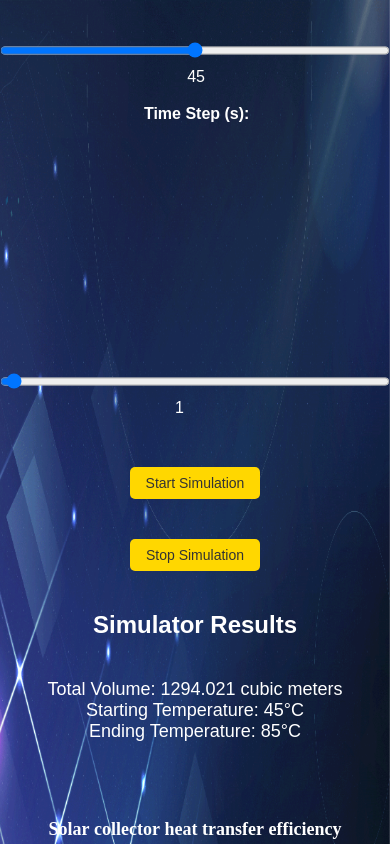
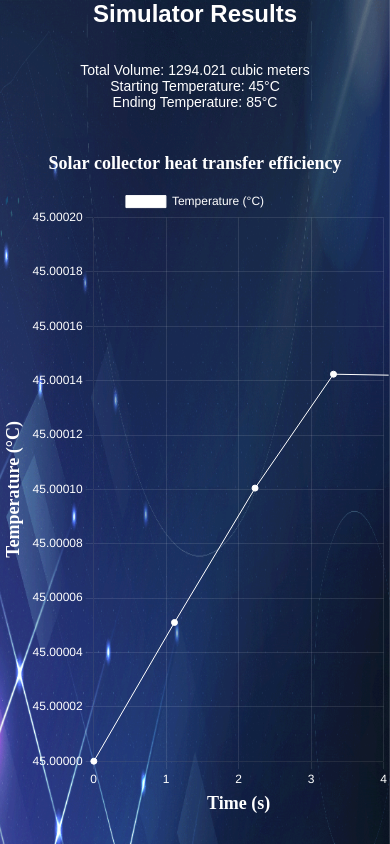
Before and after one commit to reshmar00/Solar-Water-Heater-Simulation, a website: page simulator/index.html in a window 390 px wide. Both pictures are taken after a click on the button "Start Simulation". Drawn offline with nearby package versions, Linux system fonts and the light colour scheme.

Commit message:
Added more functionality for responsive web app

```diff
--- a/simulator/controller.js
+++ b/simulator/controller.js
@@ -52,14 +52,65 @@ const controller = {
 
     startSimulator: function() {
         console.log("Entered startSimulator function");
+        console.log("Inner width is ", window.innerWidth);
         // Display values and start plotting the graph
+
+        // Show the graph div
+        const graphDiv = document.querySelector('.graph');
+        graphDiv.style.display = 'block';
+
+        // Initialize or fetch model values
+        if (window.innerWidth <= 768) {
+            // this.init();
+            console.log("Entered 768 pixels and below zone")
+            this.triggerAnimations();
+        }
+        else {
+            this.displayValues();
+        }
+
+    },
+
+    triggerAnimations: function() {
+        console.log("Starting trigger animations function");
+        const controlsDiv = document.querySelector('.controls');
+        const graphDiv = document.querySelector('.graph');
+
+        // Apply classes to trigger sliding animations
+        controlsDiv.classList.add('controls-slide-out', 'transition');
+        graphDiv.classList.add('graph-slide-in', 'transition');
+
+        // Listen for the transitionend event on the controls div
+        controlsDiv.addEventListener('transitionend', this.handleAnimationEnd.bind(this));
+        console.log("Ending trigger animations function");
+    },
+
+    handleAnimationEnd: function(event) {
+        console.log("Animation ended");
+
+        // Remove the event listener to avoid multiple calls
+        event.target.removeEventListener('transitionend', controller.handleAnimationEnd);
+
+        // Hide the controls div
+        const controlsDiv = document.querySelector('.controls');
+        controlsDiv.style.display = 'none';
+        // Reset the translation for the graph div
+        const graphDiv = document.querySelector('.graph');
+        graphDiv.style.transform = 'translateX(0)';
+
+        // /* initialize empty graph for simulation */
+        // view.initEmptySimulation();
+
+        // Display values and start plotting the graph
+        console.log("Starting to display values");
         this.displayValues();
     },
 
     displayValues: function() {
+        console.log("Displaying values");
+        console.log(model.selectedValues);
         // Display selected values in simulatorResultsDiv
         view.displaySelectedValues(model.selectedValues);
-        console.log("Selected values:", model.selectedValues);
 
         // Extracting values from model.selectedValues
         let TStart = Number(model.selectedValues.temperature.value);
--- a/simulator/index.html
+++ b/simulator/index.html
@@ -51,10 +51,6 @@
                     window.onload = function() {
                         model.onLoadFunction();
                     };
-                    window.addEventListener("resize", function() {
-                        const ctx = document.getElementById('myChart')
-                        ctx.resize();
-                    });
                 </script>
                 <div class="option-item">
                     <div class="label-container">
@@ -151,10 +147,6 @@
     <div class="graph">
         <h2>Simulator Results</h2>
         <pre id="two-d-rendering-content"></pre>
-        <div class="result-column"></div>
-        <div class="result-column"></div>
-        <div class="result-column"></div>
-        <!-- This is where the simulation results or other data will appear -->
         <div class="chart-container">
             <canvas id="myChart"></canvas>
         </div>
--- a/simulator/styles.css
+++ b/simulator/styles.css
@@ -5,13 +5,14 @@ body, html {
     font-family: "Bai Jamjuree", sans-serif;
     color: white;
     overflow-x: hidden;
-    /**/
     overflow-y: auto;
 }
 
-h1, h2 {
+h2{
     text-align: center;
     color: white;
+    margin:0;
+    padding:0;
 }
 
 .chart-container {
@@ -162,8 +163,9 @@ select {
 }
 
 #two-d-rendering-content {
+    position: relative;
     font-family: "Bai Jamjuree", sans-serif;
-    font-size: 18px;
+    font-size: 14px;
     color: #FFFFFF;
     padding: 20px;
     display: flex;
@@ -179,74 +181,97 @@ select {
     box-sizing: border-box;  /* Include padding in width calculation */
 }
 
+/* Code for transitions */
+
+.controls-slide-out {
+    left: -100%;
+    width: 0;
+    opacity: 0;
+    transition: left 0.5s ease-in-out, width 0.5s ease-in-out, opacity 0.5s ease-in-out;
+}
+
+.graph-slide-in {
+    width: 100%;
+    /*left: 0;*/
+    /*display: block;*/
+    /*transform: translateX(-100%);*/
+    /*transition: transform 0.5s ease-in-out;*/
+}
+.transition {
+    transition: all 0.5s ease;
+}
+
 /* Styles for screens smaller than 768 pixels */
 @media (max-width: 768px) {
+    .graph {
+        display: none; /* Hide the graph div initially */
+    }
+
     .controls-container {
         flex-direction: column; /* Stack controls and graph vertically on smaller screens */
     }
-    .controls, .graph {
-        width: 100%; /* Make both controls and graph full width on smaller screens */
+
+    .controls {
+        width: 100%;
+        height: 100vh; /* Make the controls div full screen height */
     }
     .options-container {
-        width: 95%; /* Slightly increase the width of the options container for small screens */
+        width: 50%; /* Slightly increase the width of the options container for small screens */
     }
     .button-container {
         flex-direction: column; /* Stack buttons vertically on smaller screens */
         align-items: center; /* Center the buttons */
         padding-top: 20px; /* Reduce padding */
     }
-    .graph{
-        width: 30%;
-    }
 }
 
-@media (max-width: 480px) {
-    .controls-container {
-        flex-direction: column; /* stack controls and graph vertically */
-    }
+/*@media (max-width: 480px) {*/
+/*    .controls-container {*/
+/*        flex-direction: column; !* stack controls and graph vertically *!*/
+/*    }*/
 
-    .controls, .graph {
-        width: 100%;
-        height: auto;
-        overflow-y: auto; /* if content overflows, it becomes scrollable */
-        max-height: 70vh;
-    }
+/*    .controls, .graph {*/
+/*        width: 100%;*/
+/*        height: auto;*/
+/*        overflow-y: auto; !* if content overflows, it becomes scrollable *!*/
+/*        max-height: 70vh;*/
+/*    }*/
 
-    .options-container {
-        width: 95%; /* increase width slightly */
-        bottom: 1%; /* adjust bottom spacing */
-        padding: 3px; /* reduce padding */
-    }
+/*    .options-container {*/
+/*        width: 95%; !* increase width slightly *!*/
+/*        bottom: 1%; !* adjust bottom spacing *!*/
+/*        padding: 3px; !* reduce padding *!*/
+/*    }*/
 
-    .button-container {
-        flex-direction: column; /* stack buttons vertically */
-        align-items: center; /* center the buttons */
-        padding-top: 20px; /* reduce padding */
-    }
+/*    .button-container {*/
+/*        flex-direction: column; !* stack buttons vertically *!*/
+/*        align-items: center; !* center the buttons *!*/
+/*        padding-top: 20px; !* reduce padding *!*/
+/*    }*/
 
-    .option-item {
-        flex-direction: column; /* stack label and dropdown/slider */
-        align-items: center; /* center them */
-        margin: 10px 0; /* adjust margin */
-    }
+/*    .option-item {*/
+/*        flex-direction: column; !* stack label and dropdown/slider *!*/
+/*        align-items: center; !* center them *!*/
+/*        margin: 10px 0; !* adjust margin *!*/
+/*    }*/
 
-    .label-container, .dropdown-container, .slider-container {
-        width: 100%; /* full width for these on mobile */
-        padding: 5px 0; /* some vertical padding for spacing */
-        text-align: center; /* center align text */
-    }
+/*    .label-container, .dropdown-container, .slider-container {*/
+/*        width: 100%; !* full width for these on mobile *!*/
+/*        padding: 5px 0; !* some vertical padding for spacing *!*/
+/*        text-align: center; !* center align text *!*/
+/*    }*/
 
-    #startSimulator, #stopSimulator {
-        font-size: 14px; /* slightly smaller font */
-        padding: 8px 16px; /* adjust padding */
-    }
+/*    #startSimulator, #stopSimulator {*/
+/*        font-size: 14px; !* slightly smaller font *!*/
+/*        padding: 8px 16px; !* adjust padding *!*/
+/*    }*/
 
-    #two-d-rendering-content {
-        flex-direction: column; /* stack columns vertically */
-    }
+/*    #two-d-rendering-content {*/
+/*        flex-direction: column; !* stack columns vertically *!*/
+/*    }*/
 
-    .result-column {
-        width: 100%; /* full width for columns */
-        padding: 5px 0; /* adjust padding */
-    }
-}
+/*    .result-column {*/
+/*        width: 100%; !* full width for columns *!*/
+/*        padding: 5px 0; !* adjust padding *!*/
+/*    }*/
+/*}*/
--- a/simulator/view.js
+++ b/simulator/view.js
@@ -110,15 +110,6 @@ const view = {
         this.timeStepValueElement.textContent = value;
     },
 
-    /* Method to format how values are displayed */
-    formatValue: function(key, value) {
-        if (key !== 'month' && key !== 'date' && key !== 'time') {
-            return parseFloat(value).toFixed(6);
-        }
-        return value;
-    },
-
-
     /* Function to display the values selected by the user */
     displaySelectedValues: function(selectedValues) {
         const simulatorResultsContent = document.getElementById('two-d-rendering-content');
@@ -229,11 +220,14 @@ const view = {
     /* Using chart.js to update the initialized simulation to show
      * a line chart */
     displaySimulation(xArray, yArray) {
+        console.log("Entered displaySimulation");
         const ctx = document.getElementById('myChart');
         if (this.chartInstance) {
+            console.log("Entered displaySimulation's if statement");
             this.chartInstance.data.labels = xArray;
             this.chartInstance.data.datasets[0].data = yArray;
             this.chartInstance.update();
+            console.log("Updated chart");
         }
     }
 };
```
